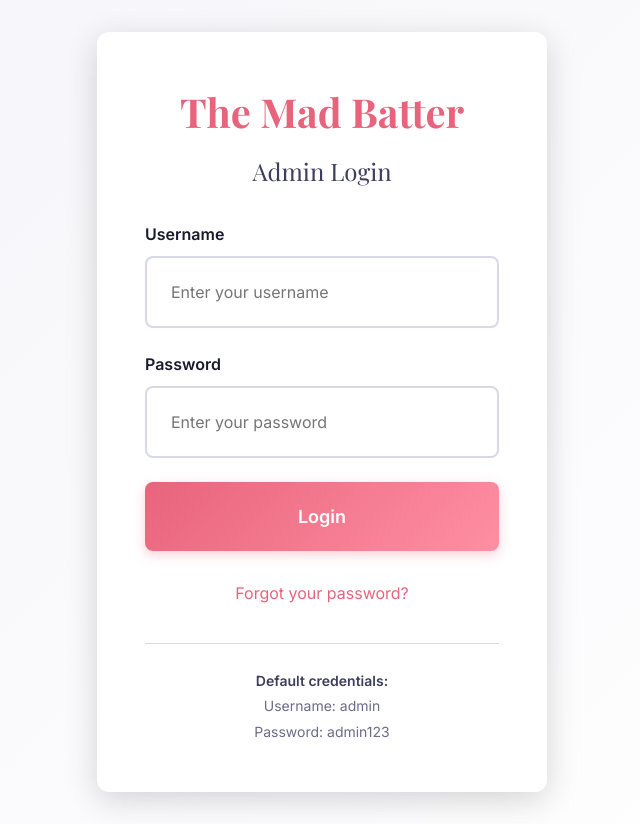
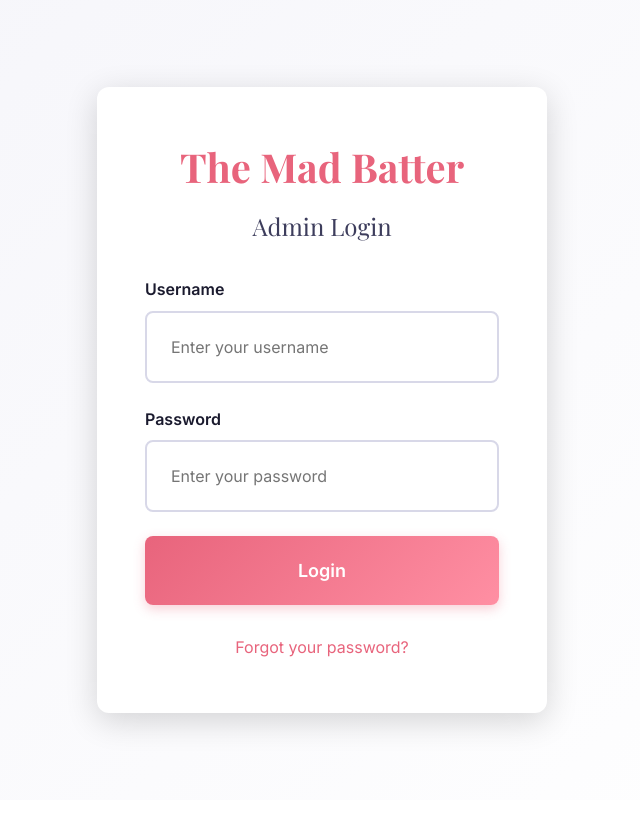
Before and after one commit to DanielleLensly/Madbatter, a React (Vite) app: page /madbatter-login in a window 1280 px wide. Shown: the whole page, without its empty margins (318-958 px from the left). After the commit the page ends 800 px from the top, so only its background shows below. Built offline with nearby package versions, Linux system fonts and the light colour scheme.

Commit message:
changed link on admin page, updated image storage, removed credentials hint

```diff
--- a/src/pages/Admin.tsx
+++ b/src/pages/Admin.tsx
@@ -9,6 +9,7 @@ import { useModal } from '../hooks/useModal';
 import { Special, GalleryImage, User } from '../types';
 import { STORAGE_KEYS, CATEGORIES } from '../utils/constants';
 import { formatDate } from '../utils/dateUtils';
+import { defaultGalleryImages } from '../data/defaultGalleryData';
 import styles from './Admin.module.scss';
 
 const Admin: React.FC = () => {
@@ -18,7 +19,7 @@ const Admin: React.FC = () => {
 
   // Storage
   const [specials, setSpecials] = useLocalStorage<Special[]>(STORAGE_KEYS.SPECIALS, []);
-  const [galleryImages, setGalleryImages] = useLocalStorage<GalleryImage[]>(STORAGE_KEYS.GALLERY_IMAGES, []);
+  const [galleryImages, setGalleryImages] = useLocalStorage<GalleryImage[]>(STORAGE_KEYS.GALLERY_IMAGES, defaultGalleryImages);
   const [users, setUsers] = useLocalStorage<User[]>(STORAGE_KEYS.USERS, []);
 
   // Modals
@@ -339,7 +340,7 @@ const Admin: React.FC = () => {
             <h1>Admin Dashboard</h1>
             <div className={styles.headerActions}>
               <span className={styles.username}>👤 {username}</span>
-              <a href="/" target="_blank" rel="noopener noreferrer" style={{ textDecoration: 'none' }}>
+              <a href="https://daniellelensly.github.io/Madbatter/" target="_blank" rel="noopener noreferrer" style={{ textDecoration: 'none' }}>
                 <Button variant="outline">
                   View Site
                 </Button>
--- a/src/pages/Login.tsx
+++ b/src/pages/Login.tsx
@@ -228,13 +228,7 @@ const Login: React.FC = () => {
             </>
           )}
 
-          <div className={styles.defaultCreds}>
-            <small>
-              <strong>Default credentials:</strong><br />
-              Username: admin<br />
-              Password: admin123
-            </small>
-          </div>
+
         </div>
       </div>
     </div>
```
